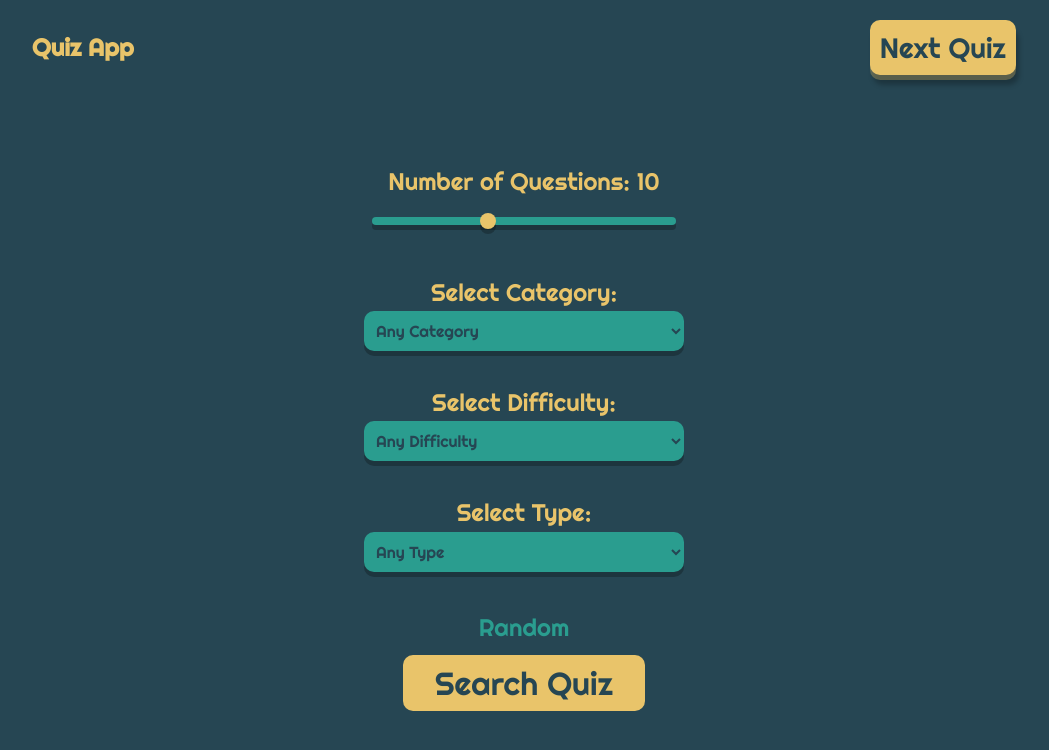
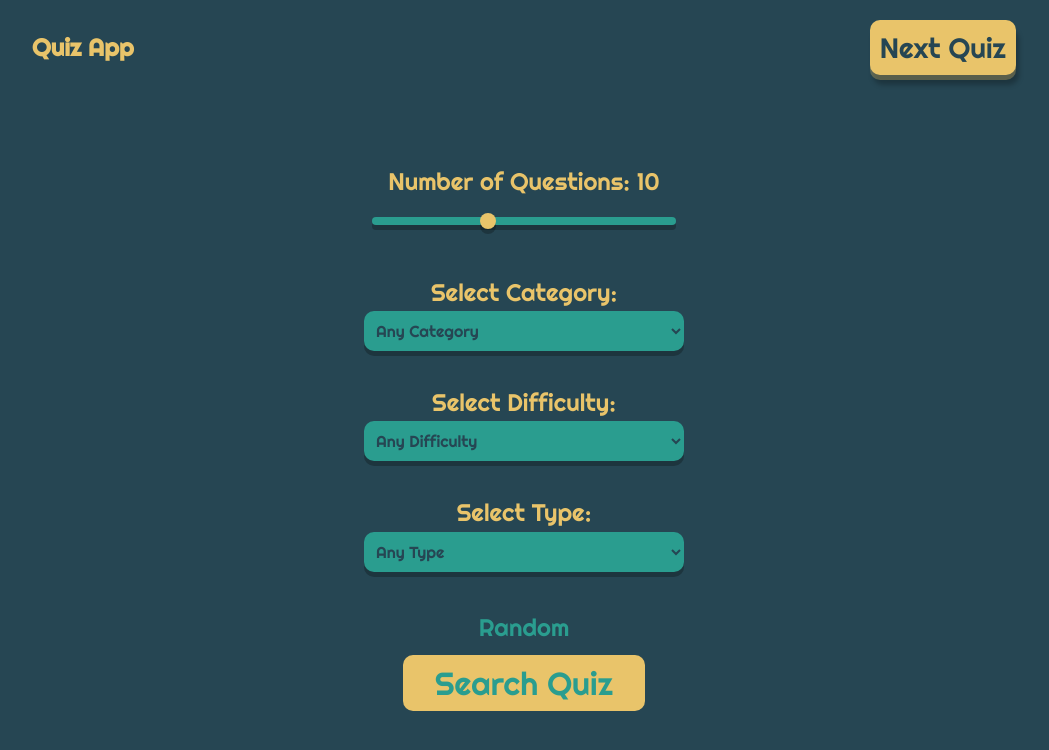
Before and after one commit to Given22/quiz_app, a Vue app: page / in a window 1280 px wide. In both pictures the pointer is over the button "Search Quiz". Shown: the top 750 px of the page, without its empty margins (116-1165 px from the left). Built offline with nearby package versions, Linux system fonts and the light colour scheme.

Commit message:
light of button

```diff
--- a/src/components/FormSection.vue
+++ b/src/components/FormSection.vue
@@ -213,6 +213,7 @@ export default defineComponent({
     transform: translateY(5px);
     box-shadow: 0px 0px 0px rgba(233, 196, 106, 0.25),
       0px 0px 0px rgba(0, 0, 0, 0.25);
+      color: var(--color-green-light);
   }
 }
 
--- a/src/views/QuizView.vue
+++ b/src/views/QuizView.vue
@@ -241,6 +241,7 @@ export default defineComponent({
     transform: translateY(5px);
     box-shadow: 0px 0px 0px rgba(233, 196, 106, 0.25),
       0px 0px 0px rgba(0, 0, 0, 0.25);
+      color: var(--color-green-light);
   }
 }
 
```
